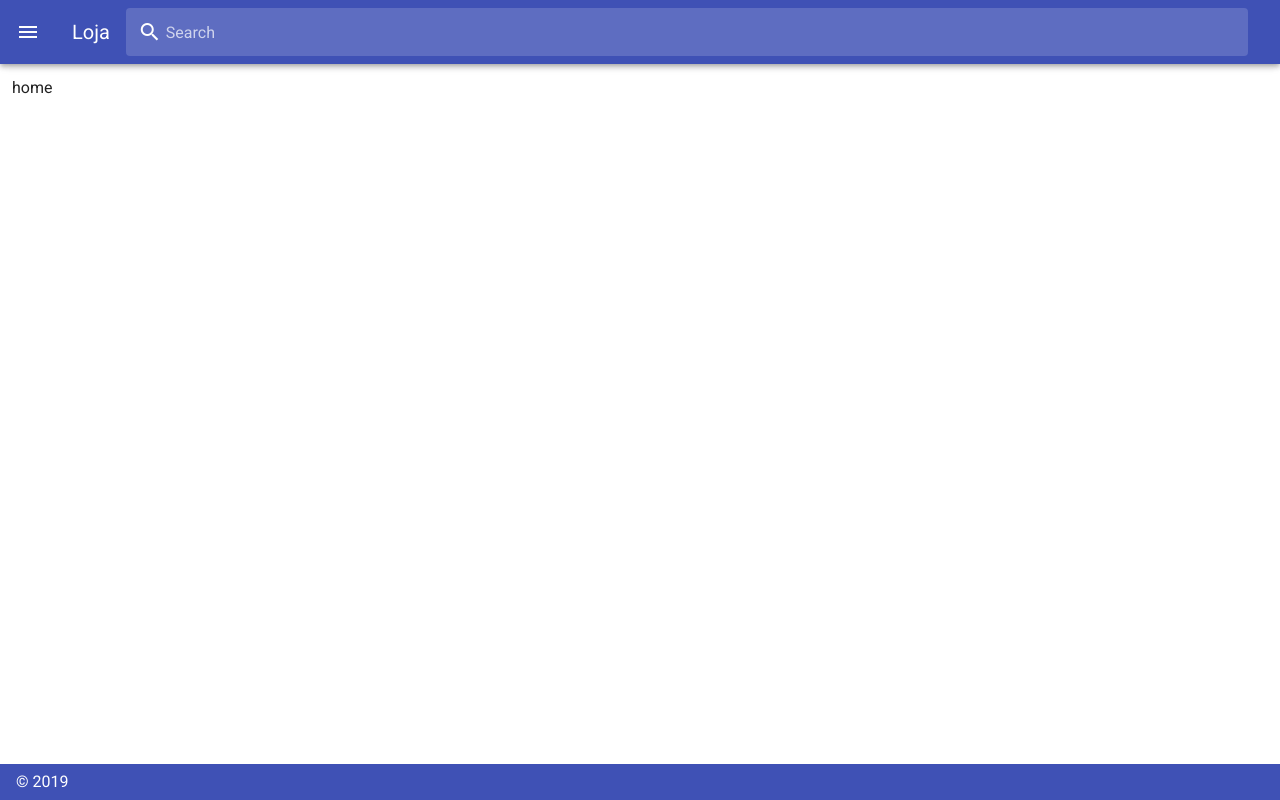
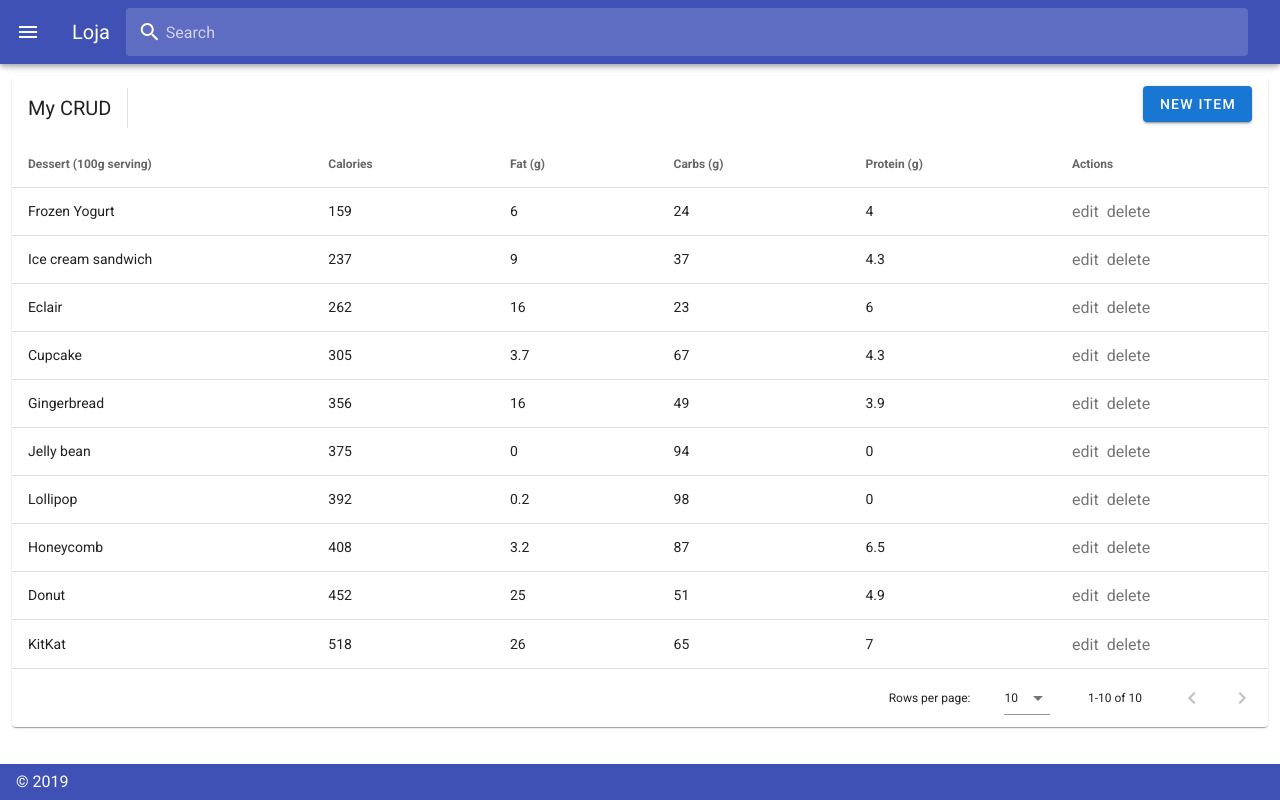
Before and after one commit to etorres1974/Store, a Vue app in the folder front/: page / in a window 1280 px wide. Built offline with nearby package versions, Linux system fonts and the light colour scheme.

Commit message:
Improve Venda

```diff
--- a/front/src/App.vue
+++ b/front/src/App.vue
@@ -19,6 +19,7 @@
     </v-navigation-drawer>
 
     <v-app-bar
+      class="naoImprimir"
       app
       color="indigo"
       dark
@@ -26,7 +27,7 @@
       <v-app-bar-nav-icon  @click.stop="drawer = !drawer" />
       <v-toolbar-title>Loja</v-toolbar-title>
       <v-text-field
-        class="mx-4"
+        class="mx-4 r"
         flat
         hide-details
         label="Search"
@@ -76,6 +77,7 @@
       items:[
         {icon:"mdi-home", link:"/admin", name:"Admin"},
         {icon: "mdi-hanger", link:"/vitrine", name:"Vitrine"},
+        {icon: "mdi-shopping", link:"/venda", name:"venda"}
 
       ]
     }),
--- a/front/src/router/index.js
+++ b/front/src/router/index.js
@@ -20,6 +20,11 @@
     name: 'vitrine',
     component: () => import('../views/Vitrine.vue')
   },
+  {
+    path: '/venda',
+    name: 'venda',
+    component: () => import('../views/Venda.vue')
+  },
 
 
 ]
--- a/front/src/views/Admin.vue
+++ b/front/src/views/Admin.vue
@@ -3,8 +3,11 @@
     <h1>Adicionar Roupas</h1>
     <v-row>
       <v-col>
+        <v-file-input show-size label="Foto" @change="onFileSelected" prepend-icon="mdi-camera"></v-file-input>
         <v-text-field v-model="roupa.descricao" placeholder="Descrição"></v-text-field>
-        <v-file-input show-size label="Foto" @change="onFileSelected" prepend-icon="mdi-camera"></v-file-input>
+        <v-text-field type=number v-model="roupa.quantidade" placeholder="Quantidade"></v-text-field>
+        <v-text-field type=number v-model="roupa.preco" placeholder="Preço"></v-text-field>
+
 
 
       </v-col>
@@ -15,13 +18,13 @@
       </v-row>
       <v-row><br></v-row>
       <v-row >
-        <v-btn block align="center" @click="adicionarItem(roupa)">Salvar</v-btn>
+        <v-btn block align="center" @click="adicionar(roupa)">Salvar</v-btn>
       </v-row>
 
         <v-list>
       <v-list-item-group>
         <v-list-item
-          v-for="(item, i) in arrCategorias"
+          v-for="(item, i) in getFiltrado"
           :key="i"
         >
           <v-list-item-title v-text="item.descricao"></v-list-item-title>
@@ -65,8 +68,8 @@
 
       // Campos para input
       roupa: {
-        descricao: "Test",
-        img: "123",
+        descricao: "",
+        img: "",
         flex: 4,
         fav: false
       },
@@ -98,12 +101,17 @@
         });
       }
     },
+    async adicionar(item){
+      await this.adicionarItem(item)
+      this.fetchItens()
+    },
     ...mapActions(["fetchItens"]),
     ...mapActions(["deleteById"]),
     ...mapActions(["adicionarItem"])
   },
   computed: {
-    ...mapGetters(['allItens'])
+    ...mapGetters(['allItens']),
+    ...mapGetters(['getFiltrado'])
   },
 
   created(){
--- a/front/src/views/Home.vue
+++ b/front/src/views/Home.vue
@@ -1,17 +1,235 @@
 <template>
   <div class="home">
-    home
+      <v-data-table
+    :headers="headers"
+    :items="desserts"
+    class="elevation-1"
+  >
+    <template v-slot:top>
+      <v-toolbar flat color="white">
+        <v-toolbar-title>My CRUD</v-toolbar-title>
+        <v-divider
+          class="mx-4"
+          inset
+          vertical
+        ></v-divider>
+        <v-spacer></v-spacer>
+        <v-dialog v-model="dialog" max-width="500px">
+          <template v-slot:activator="{ on }">
+            <v-btn color="primary" dark class="mb-2" v-on="on">New Item</v-btn>
+          </template>
+          <v-card>
+            <v-card-title>
+              <span class="headline">{{ formTitle }}</span>
+            </v-card-title>
+
+            <v-card-text>
+              <v-container>
+                <v-row>
+                  <v-col cols="12" sm="6" md="4">
+                    <v-text-field v-model="editedItem.name" label="Dessert name"></v-text-field>
+                  </v-col>
+                  <v-col cols="12" sm="6" md="4">
+                    <v-text-field v-model="editedItem.calories" label="Calories"></v-text-field>
+                  </v-col>
+                  <v-col cols="12" sm="6" md="4">
+                    <v-text-field v-model="editedItem.fat" label="Fat (g)"></v-text-field>
+                  </v-col>
+                  <v-col cols="12" sm="6" md="4">
+                    <v-text-field v-model="editedItem.carbs" label="Carbs (g)"></v-text-field>
+                  </v-col>
+                  <v-col cols="12" sm="6" md="4">
+                    <v-text-field v-model="editedItem.protein" label="Protein (g)"></v-text-field>
+                  </v-col>
+                </v-row>
+              </v-container>
+            </v-card-text>
+
+            <v-card-actions>
+              <v-spacer></v-spacer>
+              <v-btn color="blue darken-1" text @click="close">Cancel</v-btn>
+              <v-btn color="blue darken-1" text @click="save">Save</v-btn>
+            </v-card-actions>
+          </v-card>
+        </v-dialog>
+      </v-toolbar>
+    </template>
+    <template v-slot:item.action="{ item }">
+      <v-icon
+        small
+        class="mr-2"
+        @click="editItem(item)"
+      >
+        edit
+      </v-icon>
+      <v-icon
+        small
+        @click="deleteItem(item)"
+      >
+        delete
+      </v-icon>
+    </template>
+    <template v-slot:no-data>
+      <v-btn color="primary" @click="initialize">Reset</v-btn>
+    </template>
+  </v-data-table>
   </div>
 </template>
 
 <script>
-// @ is an alias to /src
-import HelloWorld from '@/components/HelloWorld.vue'
+  export default {
+    data: () => ({
+      dialog: false,
+      headers: [
+        {
+          text: 'Dessert (100g serving)',
+          align: 'left',
+          sortable: false,
+          value: 'name',
+        },
+        { text: 'Calories', value: 'calories' },
+        { text: 'Fat (g)', value: 'fat' },
+        { text: 'Carbs (g)', value: 'carbs' },
+        { text: 'Protein (g)', value: 'protein' },
+        { text: 'Actions', value: 'action', sortable: false },
+      ],
+      desserts: [],
+      editedIndex: -1,
+      editedItem: {
+        name: '',
+        calories: 0,
+        fat: 0,
+        carbs: 0,
+        protein: 0,
+      },
+      defaultItem: {
+        name: '',
+        calories: 0,
+        fat: 0,
+        carbs: 0,
+        protein: 0,
+      },
+    }),
 
-export default {
-  name: 'home',
-  components: {
-    HelloWorld
+    computed: {
+      formTitle () {
+        return this.editedIndex === -1 ? 'New Item' : 'Edit Item'
+      },
+    },
+
+    watch: {
+      dialog (val) {
+        val || this.close()
+      },
+    },
+
+    created () {
+      this.initialize()
+    },
+
+    methods: {
+      initialize () {
+        this.desserts = [
+          {
+            name: 'Frozen Yogurt',
+            calories: 159,
+            fat: 6.0,
+            carbs: 24,
+            protein: 4.0,
+          },
+          {
+            name: 'Ice cream sandwich',
+            calories: 237,
+            fat: 9.0,
+            carbs: 37,
+            protein: 4.3,
+          },
+          {
+            name: 'Eclair',
+            calories: 262,
+            fat: 16.0,
+            carbs: 23,
+            protein: 6.0,
+          },
+          {
+            name: 'Cupcake',
+            calories: 305,
+            fat: 3.7,
+            carbs: 67,
+            protein: 4.3,
+          },
+          {
+            name: 'Gingerbread',
+            calories: 356,
+            fat: 16.0,
+            carbs: 49,
+            protein: 3.9,
+          },
+          {
+            name: 'Jelly bean',
+            calories: 375,
+            fat: 0.0,
+            carbs: 94,
+            protein: 0.0,
+          },
+          {
+            name: 'Lollipop',
+            calories: 392,
+            fat: 0.2,
+            carbs: 98,
+            protein: 0,
+          },
+          {
+            name: 'Honeycomb',
+            calories: 408,
+            fat: 3.2,
+            carbs: 87,
+            protein: 6.5,
+          },
+          {
+            name: 'Donut',
+            calories: 452,
+            fat: 25.0,
+            carbs: 51,
+            protein: 4.9,
+          },
+          {
+            name: 'KitKat',
+            calories: 518,
+            fat: 26.0,
+            carbs: 65,
+            protein: 7,
+          },
+        ]
+      },
+
+      editItem (item) {
+        this.editedIndex = this.desserts.indexOf(item)
+        this.editedItem = Object.assign({}, item)
+        this.dialog = true
+      },
+
+      deleteItem (item) {
+        const index = this.desserts.indexOf(item)
+        confirm('Are you sure you want to delete this item?') && this.desserts.splice(index, 1)
+      },
+
+      close () {
+        this.dialog = false
+        setTimeout(() => {
+          this.editedItem = Object.assign({}, this.defaultItem)
+          this.editedIndex = -1
+        }, 300)
+      },
+
+      save () {
+        if (this.editedIndex > -1) {
+          Object.assign(this.desserts[this.editedIndex], this.editedItem)
+        } else {
+          this.desserts.push(this.editedItem)
+        }
+        this.close()
+      },
+    },
   }
-}
 </script>
--- /dev/null
+++ b/front/src/views/Venda.vue
@@ -0,0 +1,95 @@
+<template>
+  <v-container>
+    <div class="text-center">
+      <h2 v-if="!printing">Carrinho</h2>
+      <h2 v-else >Nota de Orçamento</h2>
+      <h4 v-show="printing" class="text-left">{{dataBr}}</h4>
+
+    <v-list>
+    <v-list-item-group >
+          <v-list-item v-for="(item, i) in getCarrinho" :key="item._id">
+            <v-list-item-title align="start" v-text="item.descricao"></v-list-item-title>
+            <v-list-item-icon>
+              <v-spacer></v-spacer>
+              {{item.preco}}
+              <v-icon v-if="!printing" right small @click="removerCarrinho(i)">mdi-delete</v-icon>
+            </v-list-item-icon>
+            <v-list-item-content></v-list-item-content>
+          </v-list-item>
+          <v-list-item v-if="getCarrinho.length == 0">Vazio</v-list-item>
+          <v-list-item v-else>
+            TOTAL
+            <v-spacer></v-spacer>
+            {{total}}
+          </v-list-item>
+      </v-list-item-group>
+      </v-list>
+
+    </div>
+
+    <v-btn block align="center" class="naoImprimir" v-on:click.stop="imprimir">Finalizar Compra</v-btn>
+    <br>
+    <v-btn block align="center" class="naoImprimir" v-on:click.stop="removerEstoque">Remover Itens Do Estoque</v-btn>
+  </v-container>
+</template>
+
+<script>
+// @ is an alias to /src
+import {mapGetters ,mapActions, mapMutations} from "vuex"
+export default {
+  name: "venda",
+
+  data() {
+    return {
+      printing: false,
+
+    };
+  },
+  methods: {
+    async imprimir() {
+      await this.inverter();
+      await print();
+      this.printing = !this.printing;
+    },
+    inverter() {
+      this.printing = !this.printing;
+    },
+    ...mapMutations(['removerCarrinho']),
+
+  },
+  computed: {
+    total: function() {
+      var total = 0;
+      this.getCarrinho.forEach(item => {
+        total += item.preco;
+      });
+
+      return total;
+    },
+    dataBr: function() {
+      var d = new Date();
+      var dia = d
+        .getDate()
+        .toString()
+        .padStart(2, "0");
+      var mes = (d.getMonth() + 1).toString().padStart(2, "0"); //+1 pois no getMonth Janeiro começa com zero.
+      var ano = d.getFullYear();
+      var hora = d.getHours();
+      var minutos = d.getMinutes().toString().padStart(2, "0");;
+      return `${dia}/${mes}/${ano}  ${hora}:${minutos}`;
+    },
+    ...mapGetters(['getFiltrado']),
+    ...mapGetters(['getCarrinho']),
+
+
+
+  }
+};
+</script>
+<style >
+@media print {
+  .naoImprimir {
+    display: none;
+  }
+}
+</style>
--- a/front/src/views/Vitrine.vue
+++ b/front/src/views/Vitrine.vue
@@ -3,7 +3,7 @@
     <h1>Vitrine</h1>
     <v-container fluid>
       <v-row dense>
-        <v-col v-for="(card, i) in getFiltrado" :key="i" :cols=4>
+        <v-col v-for="(card, i) in getFiltrado" :key="card._id" :cols=4>
           <v-card>
             <v-img
               :src="card.img"
@@ -21,12 +21,17 @@
 
               <v-btn icon>
                 <v-icon v-if="card.fav" color="red" @click="deletar(key)">mdi-heart</v-icon>
-                <v-icon v-else @click="deleteById(card._id)">mdi-heart</v-icon>
+                <v-icon v-else @click="deleteById(card._id)">mdi-delete</v-icon>
               </v-btn>
 
-              <v-btn icon>
-                <v-icon>mdi-share-variant</v-icon>
+              <v-btn  v-if="!getCarrinho.includes(card)" @click="adicionarCarrinho(card)" icon>
+                <v-icon >mdi-shopping</v-icon>
               </v-btn>
+
+              <v-btn v-else @click="removerCarrinho(i)" icon>
+                <v-icon color="amber"  >mdi-shopping</v-icon>
+              </v-btn>
+
             </v-card-actions>
           </v-card>
         </v-col>
@@ -36,7 +41,7 @@
 </template>
 
 <script>
-import {mapGetters ,mapActions} from "vuex"
+import {mapGetters ,mapActions, mapMutations} from "vuex"
 
 export default {
   components: {},
@@ -70,11 +75,15 @@
       console.log(key)
     },
     ...mapActions(["fetchItens"]),
-    ...mapActions(["deleteById"])
+    ...mapActions(["deleteById"]),
+    ...mapMutations(["adicionarCarrinho"]),
+    ...mapMutations(['removerCarrinho']),
+
   },
   computed: {
     ...mapGetters(['allItens']),
-    ...mapGetters(['getFiltrado'])
+    ...mapGetters(['getFiltrado']),
+    ...mapGetters(['getCarrinho']),
   },
 
   created(){
```
Also changed, not shown: front/src/store/modules/itens.js (+10 -4 lines).
